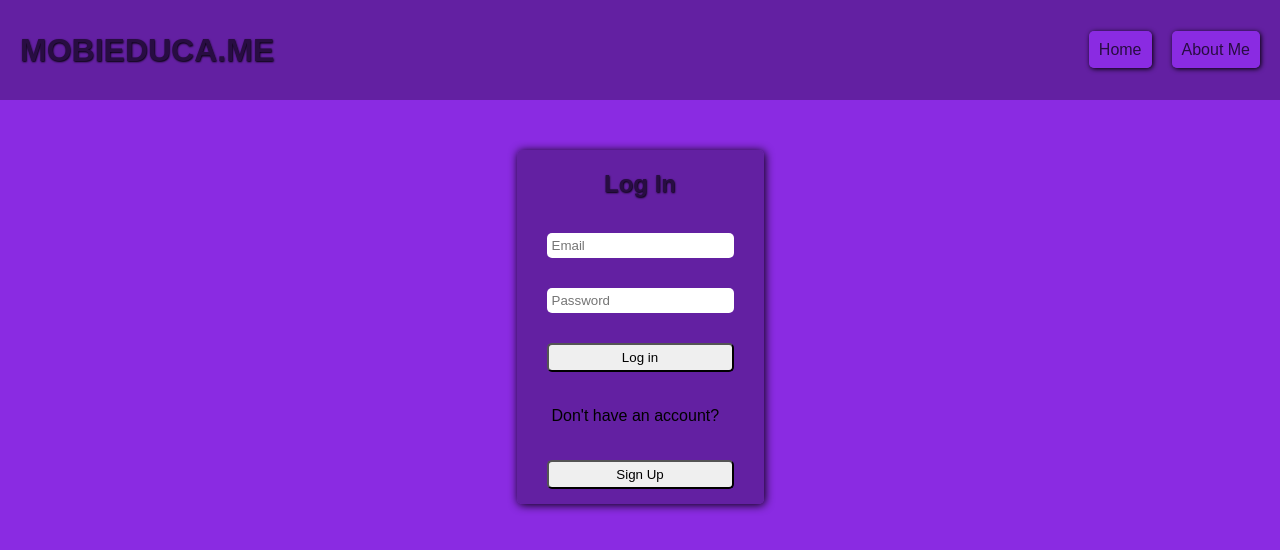
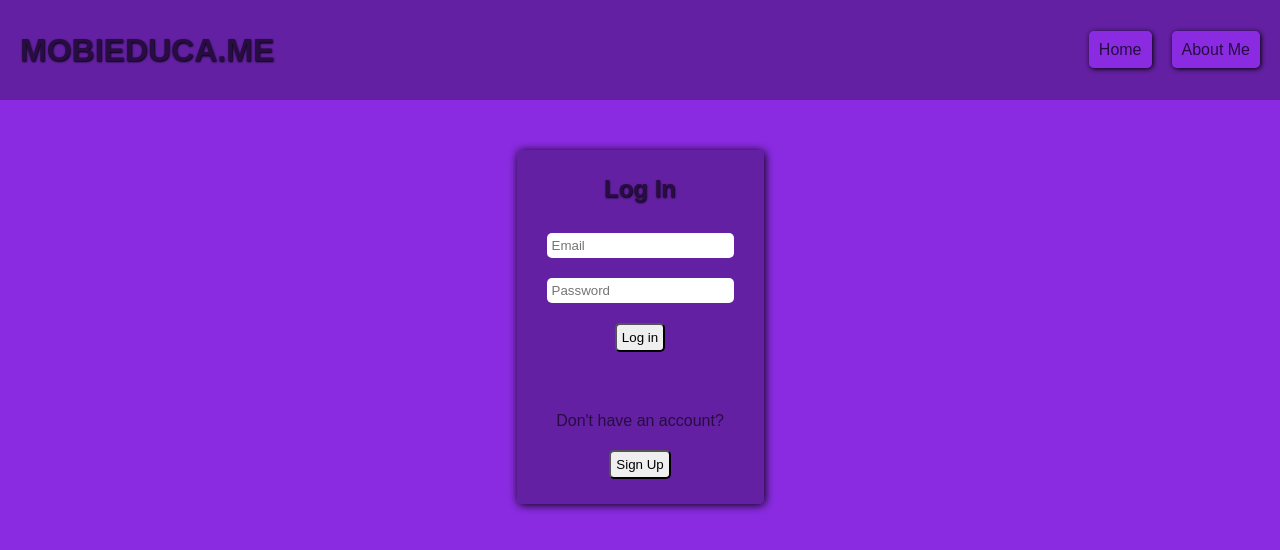
Before and after one commit to rodrigocdpadua/mobieduca, a React (Create React App) app: page / in a window 1280 px wide. Shown: the top 550 px of the page. Built offline with nearby package versions, Linux system fonts and the light colour scheme.

Commit message:
adjusting the login and signup form

```diff
--- a/package.json
+++ b/package.json
@@ -6,6 +6,7 @@
     "@testing-library/jest-dom": "^5.16.1",
     "@testing-library/react": "^12.1.2",
     "@testing-library/user-event": "^13.5.0",
+    "json-server": "^0.17.0",
     "react": "^17.0.2",
     "react-dom": "^17.0.2",
     "react-router-dom": "^6.2.1",
--- a/src/app.css
+++ b/src/app.css
@@ -34,39 +34,6 @@ body{
 .header a:hover{
     color: #43166d;
     background-color: #9a2ffd;
-}
-
-/*LogIn SignUp Styles*/
-
-.main{
-    display: flex;
-    justify-content: center;
-}
-.container{
-    display: flex;
-    justify-content: center;
-    margin-top: 50px;
-    margin-bottom: 50px;
-    border-radius: 5px;
-    box-shadow: 1px 1px 10px #000000;
-    background-color: #511b83ab;
-}
-.container label, .container input, .container button, .container h2{
-    padding: 5px;
-    border-radius: 5px;
-    margin: 15px 30px 15px 30px;
-}
-.container input{
-    border: none;
-}
-.container h2{
-    text-align: center;
-    text-shadow: 0.5px 0.5px 2px #000000;
-    color: #280d42;
-}
-.logInContainer, .signUpContainer{
-    display: flex;
-    flex-direction: column;
 }
 
 /*Add School Styles*/
--- /dev/null
+++ b/src/pages/connection/index.js
@@ -0,0 +1,45 @@
+import React from 'react'
+import LogIn from './login'
+import SignUp from './signup'
+import './styles.css'
+
+class Connection extends React.Component {
+    constructor(props){
+        super(props);
+
+        this.state = {
+            type_connection: 'login'
+        }
+    }
+
+    changeType = (event) => {
+        this.setState({
+            type_connection: event.target.value
+        });
+    }
+
+    render(){
+        return(
+            <div className='connection-container'>
+                {
+                    this.state.type_connection == 'login' ?
+                        <div className='connection-card'>
+                            <h2>Log In</h2>
+                            <LogIn />
+                            <label>Don't have an account?</label>
+                            <button value='signup' onClick={this.changeType}>Sign Up</button>
+                        </div>
+                    :
+                        <div className='connection-card'>
+                            <h2>Sign Up</h2>
+                            <SignUp />
+                            <label>Heve an account?</label>
+                            <button value='login' onClick={this.changeType}>Log In</button>
+                        </div>
+                }
+            </div>
+        );
+    }
+}
+
+export default Connection
--- /dev/null
+++ b/src/pages/connection/login.js
@@ -0,0 +1,13 @@
+import './styles.css'
+
+const LogIn = () => {
+    return (
+        <form className='login-form'>
+            <input type='email' placeholder='Email' />
+            <input type='password' placeholder='Password' />
+            <button type='submit'>Log in</button>
+        </form>
+    );
+}
+
+export default LogIn
--- /dev/null
+++ b/src/pages/connection/signup.js
@@ -0,0 +1,14 @@
+import './styles.css'
+
+const SignUp = () => {
+    return(
+        <form className='signup-form'>
+            <input type='email' placeholder='Email' />
+            <input type='text' placeholder='FullName' />
+            <input type='password' placeholder='Password' />
+            <button type='submit'>Sign Up</button>
+        </form>
+    );
+}
+
+export default SignUp
--- /dev/null
+++ b/src/pages/connection/styles.css
@@ -0,0 +1,45 @@
+.connection-container{
+    display: flex;
+    justify-content: center;
+    align-items: center;
+}
+
+.connection-card{
+    display: flex;
+    flex-direction: column;
+    justify-content: center;
+    align-items: center;
+    margin-top: 50px;
+    padding: 25px 30px 25px 30px;
+    border-radius: 5px;
+    box-shadow: 1px 1px 10px #000000;
+    background-color: #511b83ab;
+}
+.connection-card h2{
+    text-shadow: 0.5px 0.5px 2px #000000;
+    color: #280d42;
+}
+.connection-card label{
+    margin-bottom: 20px;
+    color: #280d42;
+}
+.connection-card button{
+    padding: 5px;
+    border-radius: 5px;
+}
+
+.login-form, .signup-form{
+    display: flex;
+    flex-direction: column;
+    justify-content: center;
+    align-items: center;
+    margin-top: 30px;
+    margin-bottom: 60px;
+}
+
+.login-form input, .signup-form input{
+    margin-bottom: 20px;
+    padding: 5px;
+    border: none;
+    border-radius: 5px;
+}
--- a/src/pages/home/index.js
+++ /dev/null
@@ -1,47 +0,0 @@
-import React from 'react';
-import LogIn from './login';
-import SignUp from './signup';
-import '../../app.css';
-
-class Home extends React.Component {
-    constructor(props){
-        super(props);
-
-        this.state = {
-            type_connection: 'login'
-        }
-    }
-
-    changeType = (event) => {
-        this.setState({
-            type_connection: event.target.value
-        });
-    }
-
-    render(){
-        return(
-            <main className='main'>
-                <div className='container'>
-                    {
-                        this.state.type_connection == 'login' ?
-                            <div className='logInContainer'>
-                                <h2>Log In</h2>
-                                <LogIn />
-                                <label>Don't have an account?</label>
-                                <button value='signup' onClick={this.changeType}>Sign Up</button>
-                            </div>
-                        :
-                            <div className='signUpContainer'>
-                                <h2>Sign Up</h2>
-                                <SignUp />
-                                <label>Heve an account?</label>
-                                <button value='login' onClick={this.changeType}>Log In</button>
-                            </div>
-                    }
-                </div>
-            </main>
-        );
-    }
-}
-
-export default Home
--- a/src/pages/home/login.js
+++ /dev/null
@@ -1,11 +0,0 @@
-const LogIn = () => {
-    return (
-        <>
-            <input placeholder="Email"></input>
-            <input type='password' placeholder="Password"></input>
-            <button>Log in</button>
-        </>
-    );
-}
-
-export default LogIn
--- a/src/pages/home/signup.js
+++ /dev/null
@@ -1,12 +0,0 @@
-const SignUp = () => {
-    return(
-        <>
-            <input placeholder="Email"></input>
-            <input placeholder="FullName"></input>
-            <input type='password' placeholder="Password"></input>
-            <button>Sign Up</button>
-        </>
-    );
-}
-
-export default SignUp
--- a/src/routes.js
+++ b/src/routes.js
@@ -1,6 +1,6 @@
-import React, {Component} from 'react';
+import React from 'react';
 import {BrowserRouter, Routes, Route} from 'react-router-dom';
-import Home from './pages/home';
+import Connection from './pages/connection';
 import AddSchools from './pages/add_schools';
 import AboutMe from './pages/about_me';
 
@@ -8,7 +8,7 @@ const AppRoutes = () => {
     return(
         <BrowserRouter>
             <Routes>
-                <Route path='/' element={<Home />}/>
+                <Route path='/' element={<Connection />}/>
                 <Route path='add-schools' element={<AddSchools />} />
                 <Route path='list-schools' element={<h1>Schools List</h1>}/>
                 <Route path='about-me' element={<AboutMe />} />
```
Also changed, not shown: 1 other file (tests, documents, lock files or other folders).
